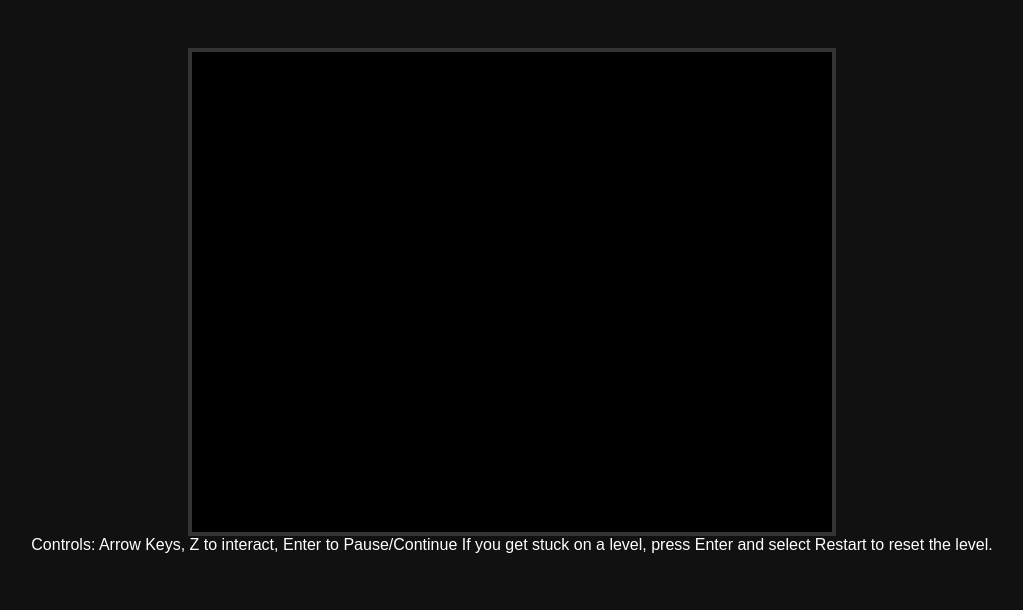
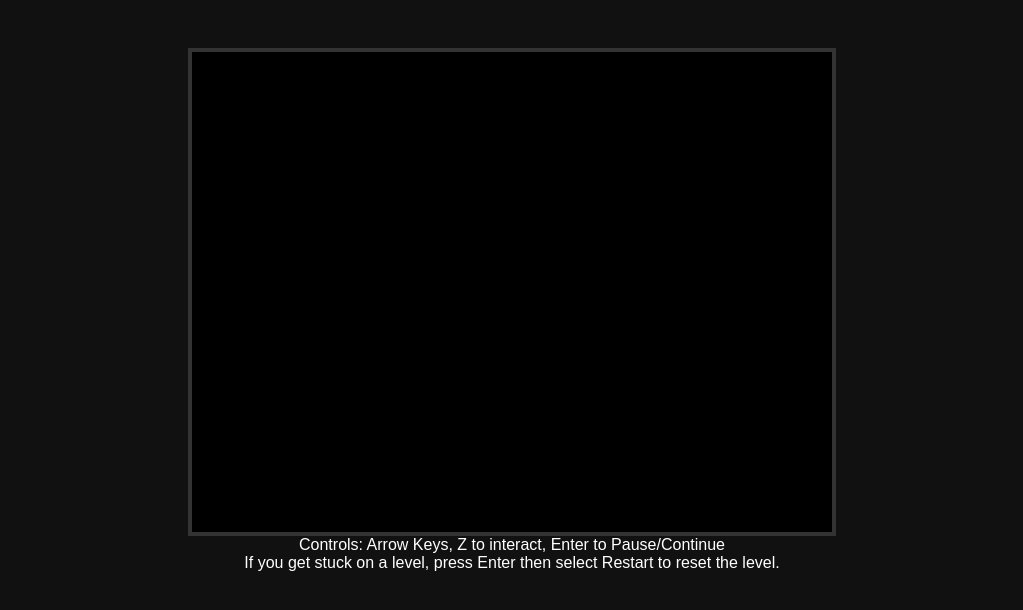
Before and after one commit to KerbonautKole/St.-Lucy-NES-Game, a plain HTML site: page index.html in a window 1280 px wide. Shown: the whole page, without its empty margins (128-1151 px from the left). Drawn offline with Linux system fonts and the light colour scheme.

Commit message:
Fix control formatting

```diff
--- a/index.html
+++ b/index.html
@@ -42,7 +42,7 @@
         };
     </script>
     <script src="https://cdn.emulatorjs.org/stable/data/loader.js"></script>
-    <h>Controls: Arrow Keys, Z to interact, Enter to Pause/Continue</h>
-    <h>If you get stuck on a level, press Enter and select Restart to reset the level.</h>
+    <h>Controls: Arrow Keys, Z to interact, Enter to Pause/Continue<br>If you get stuck on a level, press Enter then select Restart to reset the level.</h>
+
 </body>
 </html>
```
